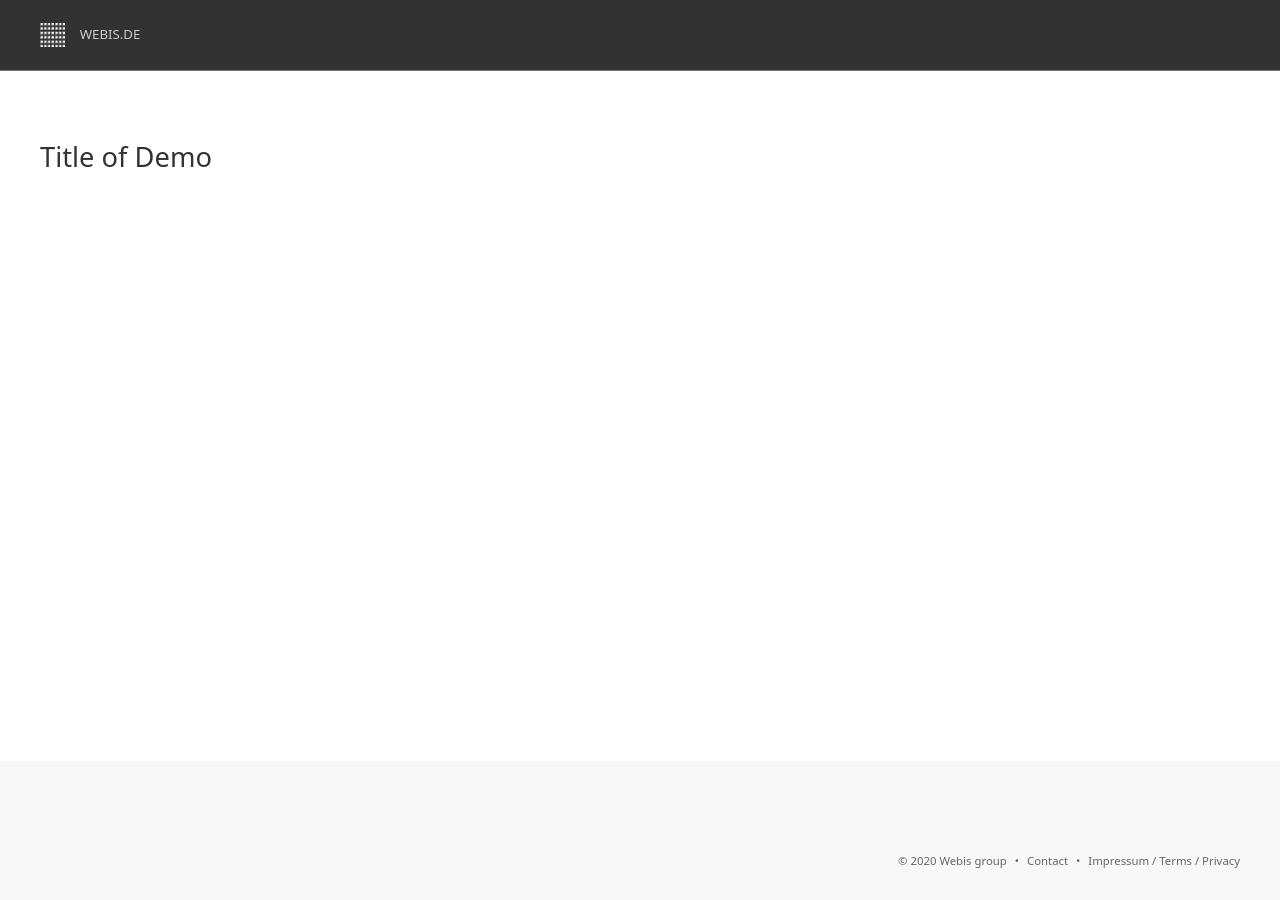
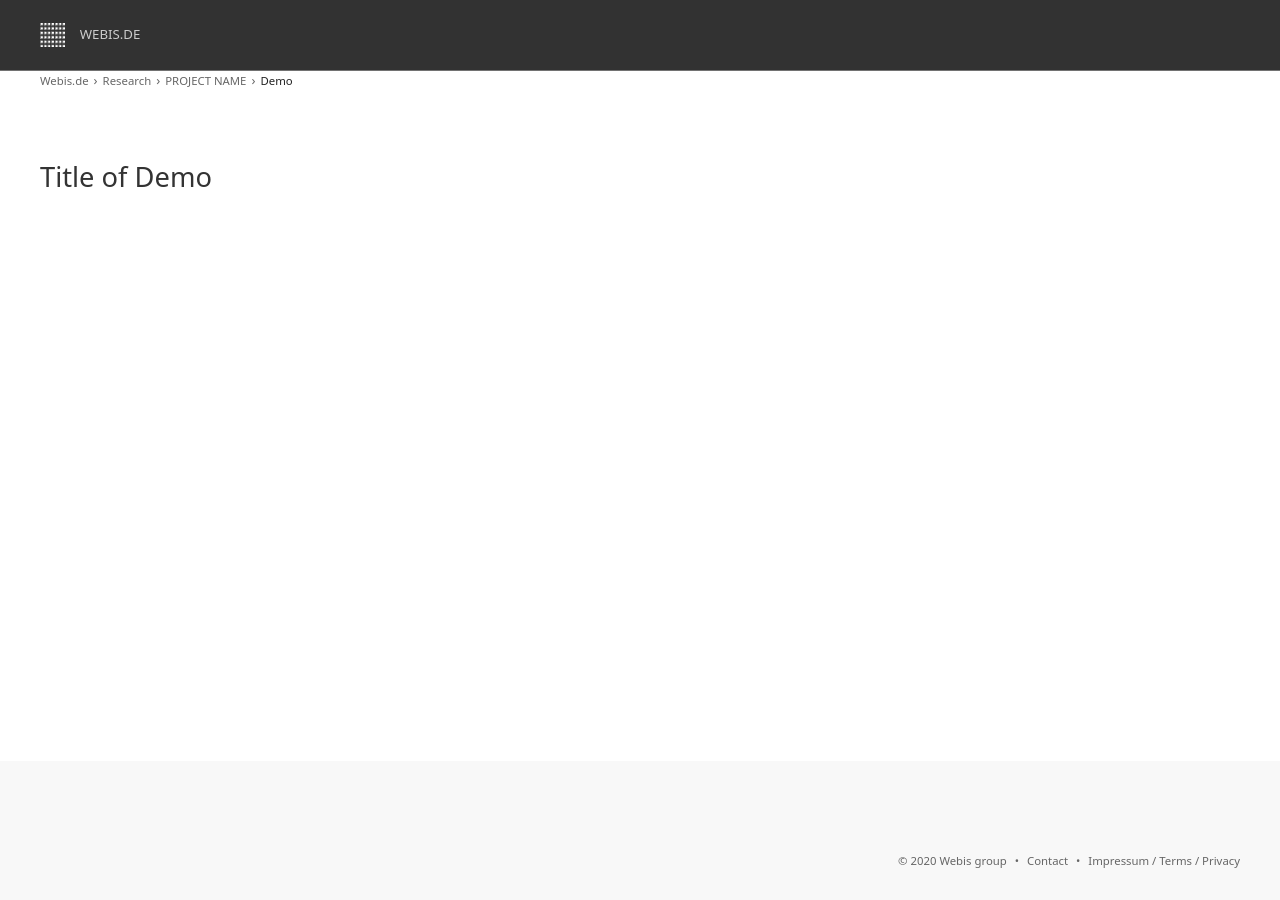
Before and after one commit to webis-de/webis-de-assets, a Jekyll site: the page built from templates/demo.html, in a window 1280 px wide. Built offline with Jekyll 4.4.1, drawn with Linux system fonts in a browser that asks for light colours.

Commit message:
update demo template

```diff
--- a/templates/demo.html
+++ b/templates/demo.html
@@ -3,8 +3,15 @@ layout: demo # change depending on what site this page belongs to
 # nav_active: research # change depending on what site this page belongs to
 title: Webis Demo Webis-Demo-Title
 description: Short description of the Demo
-demotitle: Title of Demo
 ---
+<nav class="uk-container">
+<ul class="uk-breadcrumb">
+<li><a href="https://webis.de">Webis.de</a></li>
+<li><a href="https://webis.de/research.html">Research</a></li>
+<li><a href="https://webis.de/research/project-name.html">PROJECT NAME</a></li>
+<li class="uk-disabled"><a href="#">Demo</a></li>
+</ul>
+</nav>
 
 <script type="application/ld+json">
 {
@@ -52,7 +59,7 @@ demotitle: Title of Demo
 
 <main class="uk-section uk-section-default">
     <div class="uk-container">
-        <h1>{{ page.demotitle }}</h1>
+        <h1>Title of Demo</h1>
     </div>
 
     <!-- DEMO CONTENT GOES HERE -->
```
